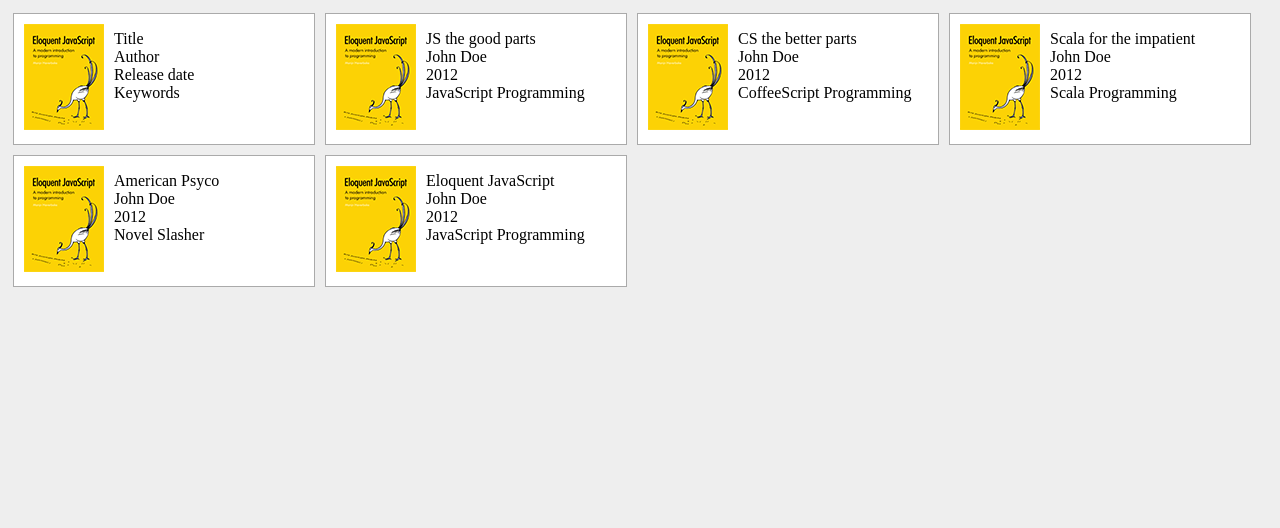
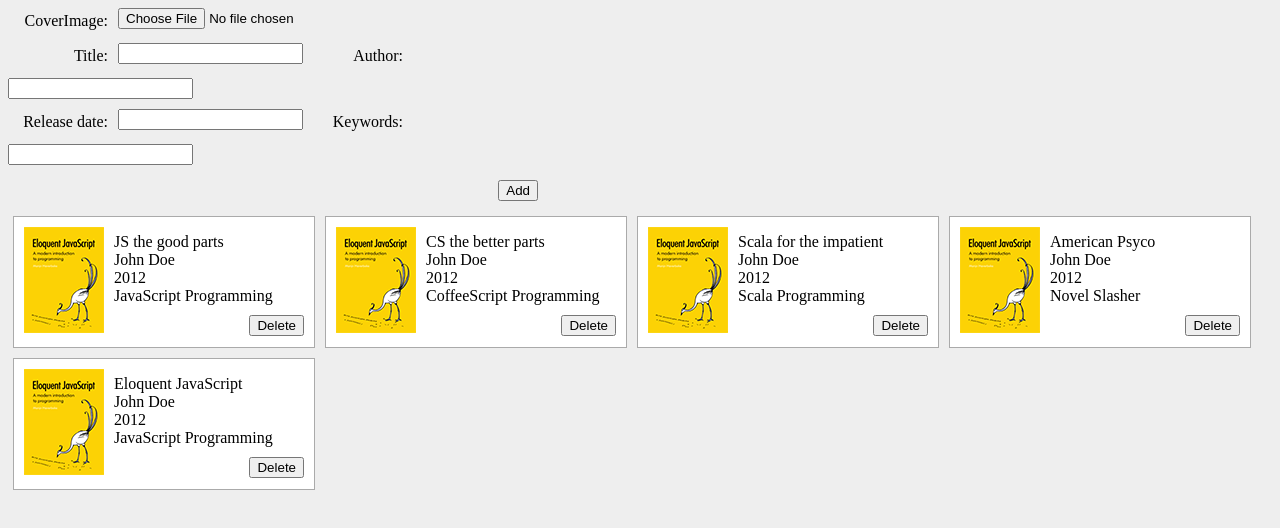
Before and after one commit to oscaroceguera/backbone-miselanea, a plain HTML site: page baby-steps/index.html in a window 1280 px wide. Drawn offline with Linux system fonts and the light colour scheme.

Commit message:
paso dos

```diff
--- a/baby-steps/css/style.css
+++ b/baby-steps/css/style.css
@@ -17,3 +17,51 @@ body {
 .bookContainer ul {
     list-style-type: none;
 }
+
+#addBook label {
+    width:100px;
+    margin-right:10px;
+    text-align:right;
+    line-height:25px;
+}
+
+#addBook label, #addBook input {
+    display:block;
+    margin-bottom:10px;
+    float:left;
+}
+
+#addBook label[for="title"], #addBook label[for="releaseDate"] {
+    clear:both;
+}
+
+#addBook button {
+    display:block;
+    margin:5px 20px 10px 10px;
+    float: right;
+    clear: both;
+}
+
+#addBook div {
+    width: 550px;
+}
+
+#addBook div:after {
+    content:"";
+    display:block;
+    height:0;
+    visibility:hidden;
+    clear:both;
+    font-size:0;
+    line-height:0;
+}
+
+.bookContainer ul {
+    list-style-type: none;
+    margin-bottom: 0;
+}
+
+.bookContainer button {
+    float:right;
+    margin: 10px;
+}
--- a/baby-steps/index.html
+++ b/baby-steps/index.html
@@ -7,15 +7,19 @@
 </head>
 <body>
 <div id="books">
-    <div class="bookContainer">
-        <img src="img/placeholder.png"/>
-        <ul>
-            <li>Title</li>
-            <li>Author</li>
-            <li>Release date</li>
-            <li>Keywords</li>
-        </ul>
-    </div>
+	<form id="addBook" action="#">
+		<div>
+			<label for="coverImage">CoverImage: </label><input id="coverImage" type="file" />
+		 	<label for="title">Title: </label><input id="title" type="text" />
+		 	<label for="author">Author: </label><input id="author" type="text" />
+		 	<label for="releaseDate">Release date: </label><input id="releaseDate" type="text" />
+		 	<label for="keywords">Keywords: </label><input id="keywords" type="text" />
+		 	<button id="add">Add</button>
+		</div>
+	</form>
+
+</div>
+
 	<script id="bookTemplate" type="text/template">
         <img src="<%= coverImage %>"/>
         <ul>
@@ -24,8 +28,8 @@
             <li><%= releaseDate %></li>
             <li><%= keywords %></li>
         </ul>
+		<button class="delete">Delete</button>
     </script>
-</div>
 <script src="lib/jquery-2.1.4.min.js"></script>
 <script src="lib/underscore-min.js"></script>
 <script src="lib/backbone-min.js"></script>
--- a/baby-steps/js/app.js
+++ b/baby-steps/js/app.js
@@ -8,10 +8,10 @@
 	var Book = Backbone.Model.extend({
 		defaults:{
 		   coverImage:"img/placeholder.png",
-		   title:"Some title",
-		   author:"John Doe",
-		   releaseDate:"2012",
-		   keywords:"JavaScript Programming"
+		   title:"No title",
+		   author:"Know",
+		   releaseDate:"Know",
+		   keywords:"None"
 	   }
 	})
 
@@ -30,6 +30,17 @@
 			var output = this.template(this.model.toJSON())
 			this.$el.html(output)
 			return this
+		},
+
+		events: {
+				'click .delete': 'deleteBook'
+		},
+
+		deleteBook: function(){
+			// Delete model
+			this.model.destroy
+			// Delete view
+			this.remove()
 		}
 	})
 
@@ -39,6 +50,9 @@
 		initialize: function(){
 			this.collection = new Library(books)
 			this.render()
+
+			this.collection.on('add', this.renderBook, this)
+			this.collection.on('remove', this.removeBook, this)
 		},
 
 		render: function(){
@@ -54,6 +68,42 @@
 			})
 
 			this.$el.append(bookView.render().el)
+		},
+
+		events : {
+			'click #add' : "addBook"
+		},
+
+		addBook: function(e){
+			e.preventDefault()
+			var formData = {};
+
+			$('#addBook').children("input").each(function(i, el){
+				if($(el).val() !== ""){
+					formData[el.id] = $(el).val();
+				}
+
+			})
+
+			books.push(formData)
+			this.collection.add(new Book(formData))
+		},
+
+		removeBook: function(removedBook){
+			console.log(removedBook);
+			var removedBookData = removedBook.attributes
+
+			_.each(removedBookData, function(val, key){
+		    	if(removedBookData[key] === removedBook.defaults[key]){
+		    		delete removedBookData[key];
+		    	}
+		    });
+
+		    _.each(books, function(book){
+		        if(_.isEqual(book, removedBookData)){
+		            books.splice(_.indexOf(books, book), 1);
+		        }
+		    });
 		}
 	})
 
```
